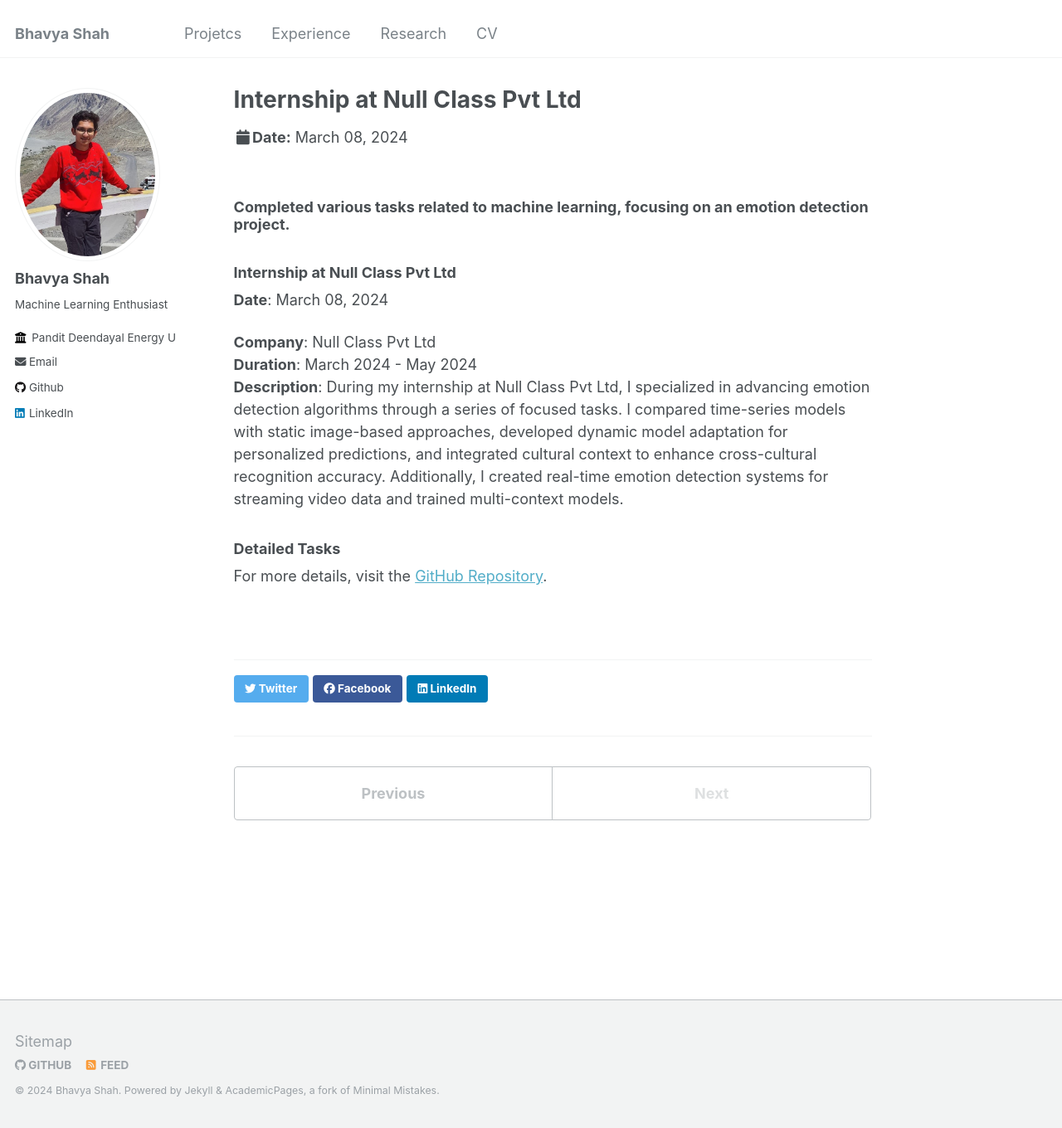
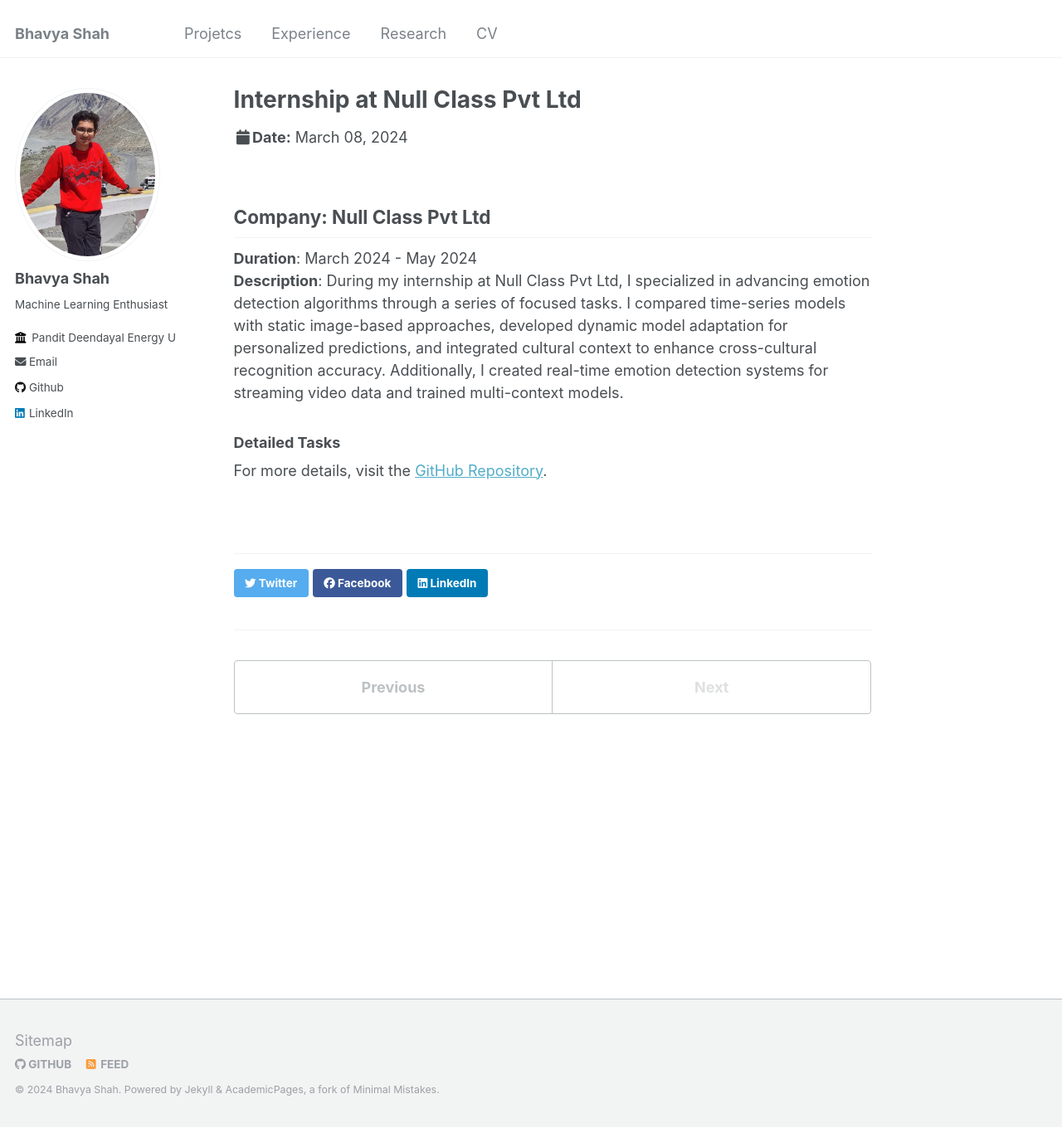
Before and after one commit to B3CODER/B3CODER.github.io, a Jekyll site: the page built from _talks/Nullclass.md, in a window 1280 px wide and 1360 px high. Shown: the whole window at 83% size. Built offline with Jekyll 4.4.1, drawn with Linux system fonts in a browser that asks for light colours.

Commit message:
Update Nullclass.md

```diff
--- a/_talks/Nullclass.md
+++ b/_talks/Nullclass.md
@@ -4,14 +4,10 @@ date: 2024-03-08
 location: "Remote"
 ---
 
-### Completed various tasks related to machine learning, focusing on an emotion detection project.
-
-### Internship at Null Class Pvt Ltd
-**Date**: March 08, 2024
-
-**Company**: Null Class Pvt Ltd
+## Company: Null Class Pvt Ltd
 **Duration**: March 2024 - May 2024
 **Description**: During my internship at Null Class Pvt Ltd, I specialized in advancing emotion detection algorithms through a series of focused tasks. I compared time-series models with static image-based approaches, developed dynamic model adaptation for personalized predictions, and integrated cultural context to enhance cross-cultural recognition accuracy. Additionally, I created real-time emotion detection systems for streaming video data and trained multi-context models.
 
+
 ### Detailed Tasks
 For more details, visit the [GitHub Repository](https://github.com/B3CODER/Emotion_detection_task).
```
